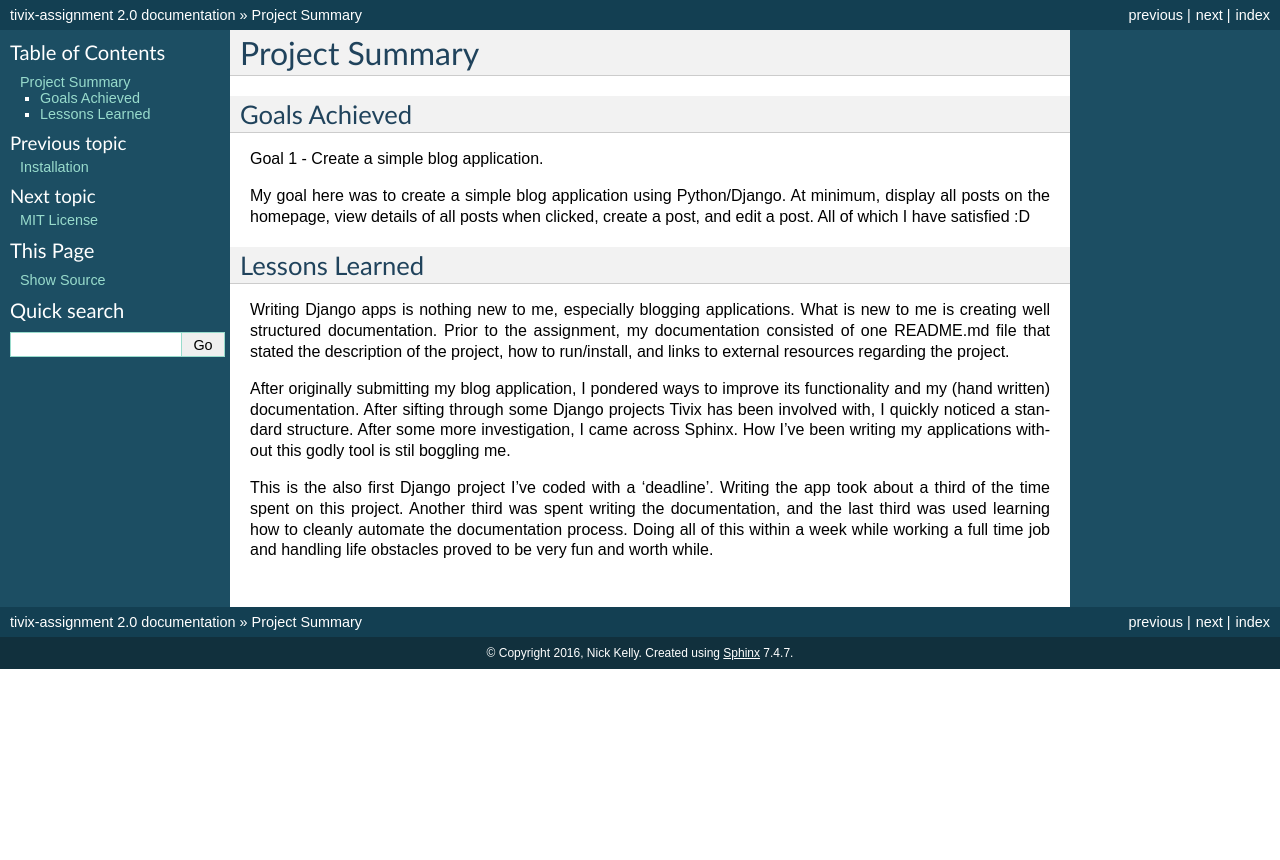
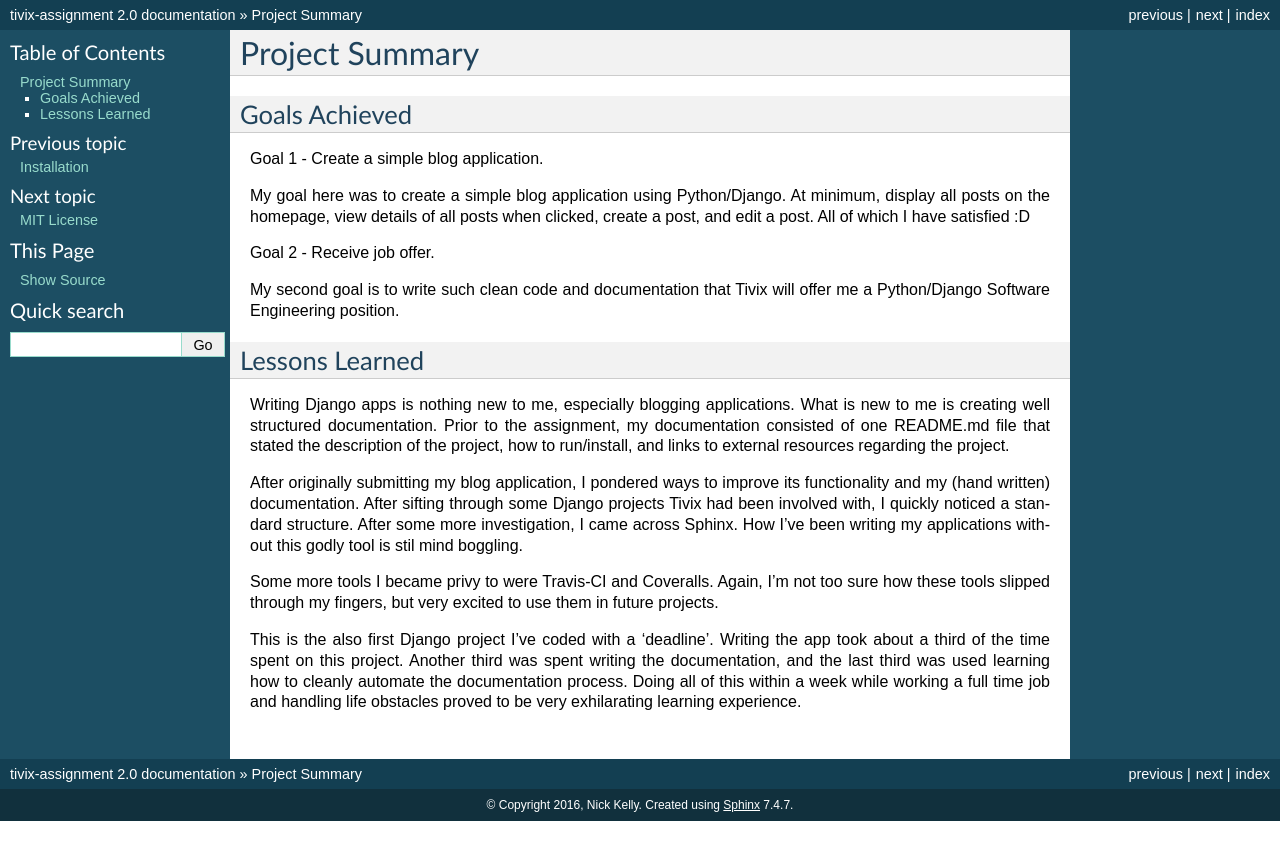
Before and after one commit to nickatnight/tivix-assignment, a Sphinx documentation site: the page built from docs/project.rst, in a window 1280 px wide. Shown: the top 860 px of the page. Built offline with Sphinx 7.4.7, drawn with Linux system fonts in a browser that asks for light colours.

```diff
--- a/docs/project.rst
+++ b/docs/project.rst
@@ -8,6 +8,11 @@ Goal 1 - Create a simple blog application.
 My goal here was to create a simple blog application using Python/Django. At
 minimum, display all posts on the homepage, view details of all posts when
 clicked, create a post, and edit a post. All of which I have satisfied :D
+
+Goal 2 - Receive job offer.
+
+My second goal is to write such clean code and documentation that Tivix will
+offer me a Python/Django Software Engineering position.
 
 Lessons Learned
 ---------------
@@ -20,13 +25,17 @@ project.
 
 After originally submitting my blog application, I pondered ways to improve its
 functionality and my (hand written) documentation. After sifting through some
-Django projects Tivix has been involved with, I quickly noticed a standard
+Django projects Tivix had been involved with, I quickly noticed a standard
 structure. After some more investigation, I came across Sphinx. How I've been
-writing my applications without this godly tool is stil boggling me.
+writing my applications without this godly tool is stil mind boggling.
+
+Some more tools I became privy to were Travis-CI and Coveralls. Again, I'm not too
+sure how these tools slipped through my fingers, but very excited to use them in
+future projects.
 
 This is the also first Django project I've coded with a 'deadline'. Writing the app
 took about a third of the time spent on this project. Another third was spent
 writing the documentation, and the last third was used learning how to cleanly
 automate the documentation process. Doing all of this within a week while
-working a full time job and handling life obstacles proved to be very fun and
-worth while.
+working a full time job and handling life obstacles proved to be very
+exhilarating learning experience.
```
Also changed, not shown: README.md (+2 -0 lines), fabfile.py (+19 -9 lines).
